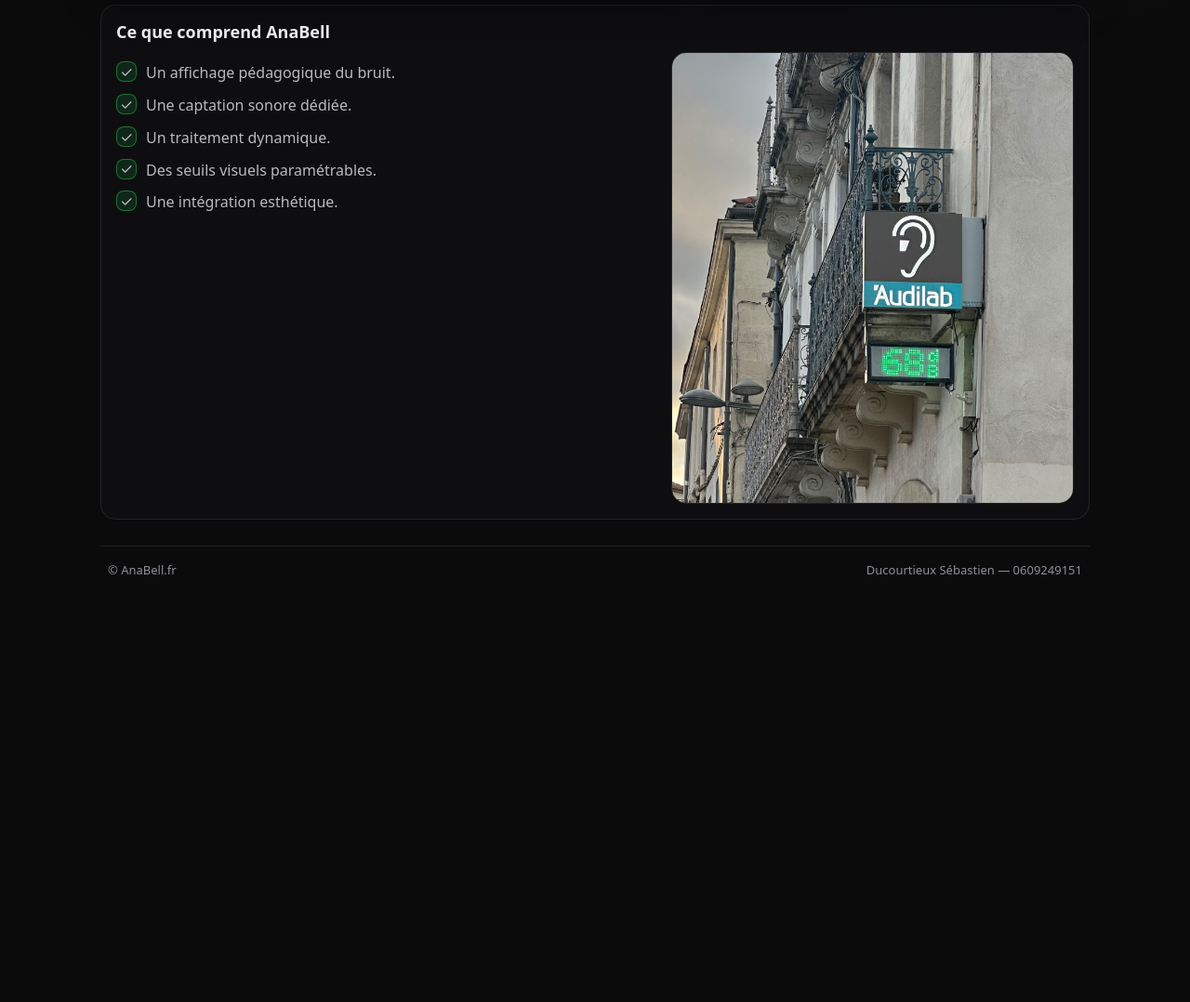
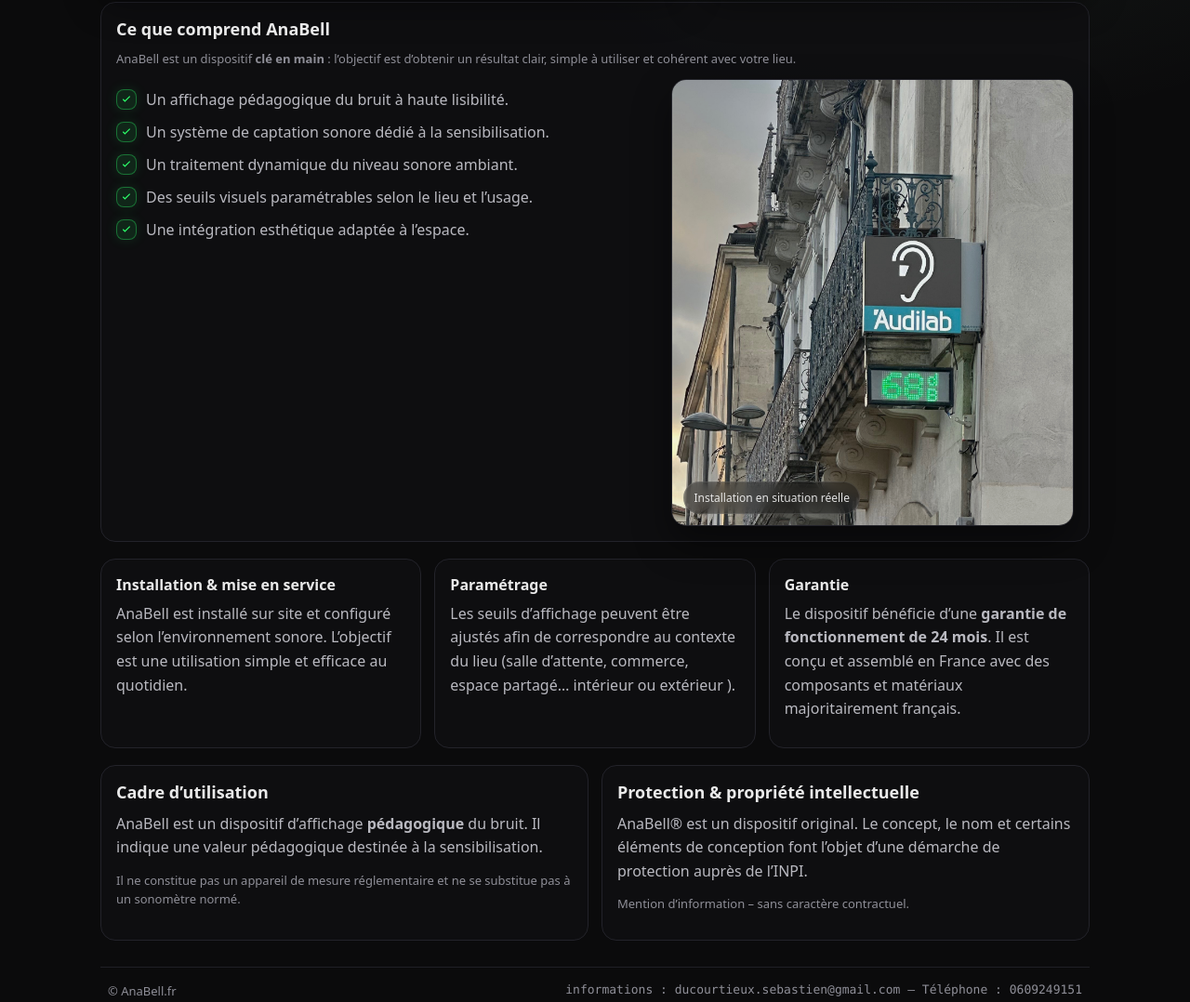
Before and after one commit to Anabell-fr/anabell.fr, a plain HTML site: page index.html in a window 1280 px wide. Shown: the part 460-1538 px from the top of the page at 93% size. Before the commit the page ends 1158 px from the top, so only its background shows below. Drawn offline with Linux system fonts and the light colour scheme.

Commit message:
Add files via upload

```diff
--- a/index.html
+++ b/index.html
@@ -60,7 +60,10 @@
       font-size:22px;
       line-height:1;
     }
-    .brand .tld{opacity:.7}
+    .brand .tld{
+      opacity:.7;
+      font-weight:800;
+    }
 
     .dot{
       width:10px;
@@ -68,6 +71,7 @@
       border-radius:999px;
       background:var(--accent);
       box-shadow:0 0 18px rgba(45,255,106,.55);
+      flex:0 0 auto;
     }
 
     .contact-top{
@@ -87,6 +91,7 @@
       display:grid;
       grid-template-columns:1.2fr .8fr;
       gap:18px;
+      align-items:stretch;
     }
     @media(max-width:900px){
       .hero{grid-template-columns:1fr}
@@ -125,28 +130,42 @@
       background:rgba(12,12,14,.55);
       border:1px solid rgba(35,35,42,.9);
       font-weight:700;
+      color:var(--text);
       font-size:14px;
     }
 
-    /* HERO GIF */
+    /* HERO media (droite) */
     .hero-image{
       padding:0;
       overflow:hidden;
-      min-height:260px;
+      min-height:240px;
     }
     .hero-image img{
       width:100%;
       height:100%;
       object-fit:cover;
       display:block;
+      opacity:.98;
+    }
+    @media(max-width:900px){
+      .hero-image{min-height:240px}
     }
 
+    /* Sections */
     section{margin-top:18px}
-
-    .grid2{display:grid;grid-template-columns:1fr 1fr;gap:14px}
-    .grid3{display:grid;grid-template-columns:repeat(3,1fr);gap:14px}
+    .grid2{
+      display:grid;
+      grid-template-columns:1fr 1fr;
+      gap:14px;
+    }
+    .grid3{
+      display:grid;
+      grid-template-columns:repeat(3,1fr);
+      gap:14px;
+    }
     @media(max-width:900px){
-      .grid2,.grid3{grid-template-columns:1fr}
+      .grid2{grid-template-columns:1fr}
+      .grid3{grid-template-columns:1fr}
     }
 
     .tile{
@@ -159,43 +178,92 @@
     .tile h2{margin:0 0 10px;font-size:18px}
     .tile h3{margin:0 0 8px;font-size:16px}
 
-    .list{margin:10px 0 0;padding:0;list-style:none;display:grid;gap:10px}
-    .list li{display:flex;gap:10px;color:var(--muted);line-height:1.55}
-
+    .list{
+      margin:10px 0 0;
+      padding:0;
+      list-style:none;
+      display:grid;
+      gap:10px;
+    }
+    .list li{
+      display:flex;
+      gap:10px;
+      align-items:flex-start;
+      color:var(--muted);
+      line-height:1.55;
+    }
     .check{
-      width:22px;height:22px;border-radius:8px;
+      width:22px;height:22px;
+      border-radius:8px;
       border:1px solid rgba(45,255,106,.35);
       background:rgba(45,255,106,.10);
-      display:flex;align-items:center;justify-content:center;
+      box-shadow:0 0 14px rgba(45,255,106,.12);
+      display:flex;
+      align-items:center;
+      justify-content:center;
+      margin-top:1px;
+      flex:0 0 auto;
     }
     .check svg{width:14px;height:14px;fill:var(--accent)}
 
-    .photo-wrap{display:flex;gap:14px}
+    /* Image section */
+    .photo-wrap{
+      display:flex;
+      gap:14px;
+      align-items:stretch;
+    }
     .photo{
       flex:0 0 42%;
       border-radius:16px;
       border:1px solid var(--stroke);
       overflow:hidden;
+      background:rgba(12,12,14,.55);
+      box-shadow:var(--shadow);
+      position:relative;
       min-height:220px;
     }
-    .photo img{width:100%;height:100%;object-fit:cover}
-
+    .photo img{
+      width:100%;
+      height:100%;
+      object-fit:cover;
+      display:block;
+      opacity:.95;
+    }
+    .photo-note{
+      position:absolute;
+      left:12px;
+      bottom:12px;
+      padding:8px 10px;
+      border-radius:999px;
+      border:1px solid rgba(255,255,255,.10);
+      background:rgba(0,0,0,.35);
+      color:rgba(255,255,255,.85);
+      font-size:12px;
+      backdrop-filter:blur(6px);
+    }
     @media(max-width:900px){
       .photo-wrap{flex-direction:column}
-      .photo{flex:1}
+      .photo{flex:1 1 auto}
     }
 
+    .mono{
+      font-family:ui-monospace,SFMono-Regular,Menlo,Monaco,Consolas,monospace;
+    }
+
+    /* Footer */
     .footer{
       margin-top:28px;
       padding:16px 8px;
       border-top:1px solid rgba(35,35,42,.9);
+      color:var(--muted2);
       font-size:13px;
-      color:var(--muted2);
       display:flex;
       justify-content:space-between;
       flex-wrap:wrap;
       gap:10px;
     }
+
+    .small{color:var(--muted2);font-size:13px;line-height:1.55}
   </style>
 </head>
 
@@ -207,7 +275,8 @@
       <span class="dot"></span>
       <span>AnaBell<span class="tld">.fr</span></span>
     </div>
-    <a class="contact-top" href="mailto:Ducourtieux.sebastien@gmail.com">
+
+    <a class="contact-top mono" href="mailto:Ducourtieux.sebastien@gmail.com">
       Ducourtieux.sebastien@gmail.com
     </a>
   </div>
@@ -235,10 +304,9 @@
       </div>
     </div>
 
-    <!-- GIF LONG -->
-    <div class="card hero-image" aria-label="Démonstration AnaBell en fonctionnement">
-      <img src="assets/anabell_long.gif"
-           alt="AnaBell – affichage pédagogique du bruit en fonctionnement">
+    <!-- ✅ GIF LONG DANS LE HERO -->
+    <div class="card hero-image" aria-label="Démonstration AnaBell (GIF)">
+      <img src="assets/anabell_long.gif" alt="AnaBell – démonstration en fonctionnement (GIF)">
     </div>
   </div>
 
@@ -246,29 +314,112 @@
   <section>
     <div class="tile">
       <h2>Ce que comprend AnaBell</h2>
+      <p class="small">
+        AnaBell est un dispositif <b>clé en main</b> : l’objectif est d’obtenir un résultat clair, simple à utiliser et cohérent avec votre lieu.
+      </p>
 
       <div class="photo-wrap">
-        <div style="flex:1">
+        <div style="flex:1 1 auto">
           <ul class="list">
-            <li><span class="check">✓</span>Un affichage pédagogique du bruit.</li>
-            <li><span class="check">✓</span>Une captation sonore dédiée.</li>
-            <li><span class="check">✓</span>Un traitement dynamique.</li>
-            <li><span class="check">✓</span>Des seuils visuels paramétrables.</li>
-            <li><span class="check">✓</span>Une intégration esthétique.</li>
+            <li>
+              <span class="check">
+                <svg viewBox="0 0 24 24"><path d="M9.2 16.6 4.9 12.3l1.4-1.4 2.9 2.9 8.4-8.4 1.4 1.4z"/></svg>
+              </span>
+              <span>Un affichage pédagogique du bruit à haute lisibilité.</span>
+            </li>
+            <li>
+              <span class="check">
+                <svg viewBox="0 0 24 24"><path d="M9.2 16.6 4.9 12.3l1.4-1.4 2.9 2.9 8.4-8.4 1.4 1.4z"/></svg>
+              </span>
+              <span>Un système de captation sonore dédié à la sensibilisation.</span>
+            </li>
+            <li>
+              <span class="check">
+                <svg viewBox="0 0 24 24"><path d="M9.2 16.6 4.9 12.3l1.4-1.4 2.9 2.9 8.4-8.4 1.4 1.4z"/></svg>
+              </span>
+              <span>Un traitement dynamique du niveau sonore ambiant.</span>
+            </li>
+            <li>
+              <span class="check">
+                <svg viewBox="0 0 24 24"><path d="M9.2 16.6 4.9 12.3l1.4-1.4 2.9 2.9 8.4-8.4 1.4 1.4z"/></svg>
+              </span>
+              <span>Des seuils visuels paramétrables selon le lieu et l’usage.</span>
+            </li>
+            <li>
+              <span class="check">
+                <svg viewBox="0 0 24 24"><path d="M9.2 16.6 4.9 12.3l1.4-1.4 2.9 2.9 8.4-8.4 1.4 1.4z"/></svg>
+              </span>
+              <span>Une intégration esthétique adaptée à l’espace.</span>
+            </li>
           </ul>
         </div>
 
-        <div class="photo">
+        <div class="photo" aria-label="Photo AnaBell">
           <img src="assets/anabell-en-situation.jpg"
-               alt="AnaBell en situation réelle">
+               alt="AnaBell – affichage pédagogique du bruit en situation réelle" />
+          <div class="photo-note">Installation en situation réelle</div>
         </div>
+      </div>
+    </div>
+  </section>
+
+  <section>
+    <div class="grid3">
+      <div class="tile">
+        <h3>Installation & mise en service</h3>
+        <p>
+          AnaBell est installé sur site et configuré selon l’environnement sonore.
+          L’objectif est une utilisation simple et efficace au quotidien.
+        </p>
+      </div>
+
+      <div class="tile">
+        <h3>Paramétrage</h3>
+        <p>
+          Les seuils d’affichage peuvent être ajustés afin de correspondre au contexte du lieu
+          (salle d’attente, commerce, espace partagé… intérieur ou extérieur ).
+        </p>
+      </div>
+
+      <div class="tile">
+        <h3>Garantie</h3>
+        <p>
+          Le dispositif bénéficie d’une <b>garantie de fonctionnement de 24 mois</b>.
+          Il est conçu et assemblé en France avec des composants et matériaux majoritairement français.
+        </p>
+      </div>
+    </div>
+  </section>
+
+  <section>
+    <div class="grid2">
+      <div class="tile">
+        <h2>Cadre d’utilisation</h2>
+        <p>
+          AnaBell est un dispositif d’affichage <b>pédagogique</b> du bruit.
+          Il indique une valeur pédagogique destinée à la sensibilisation.
+        </p>
+        <p class="small">
+          Il ne constitue pas un appareil de mesure réglementaire et ne se substitue pas à un sonomètre normé.
+        </p>
+      </div>
+
+      <div class="tile">
+        <h2>Protection & propriété intellectuelle</h2>
+        <p>
+          AnaBell® est un dispositif original.
+          Le concept, le nom et certains éléments de conception font l’objet d’une démarche de protection auprès de l’INPI.
+        </p>
+        <p class="small">
+          Mention d’information – sans caractère contractuel.
+        </p>
       </div>
     </div>
   </section>
 
   <div class="footer">
     <div>© AnaBell.fr</div>
-    <div>Ducourtieux Sébastien — 0609249151</div>
+    <div class="mono">informations : ducourtieux.sebastien@gmail.com — Téléphone : 0609249151</div>
   </div>
 
 </div>
```
